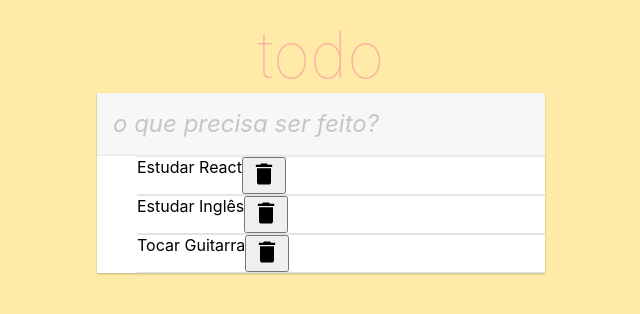
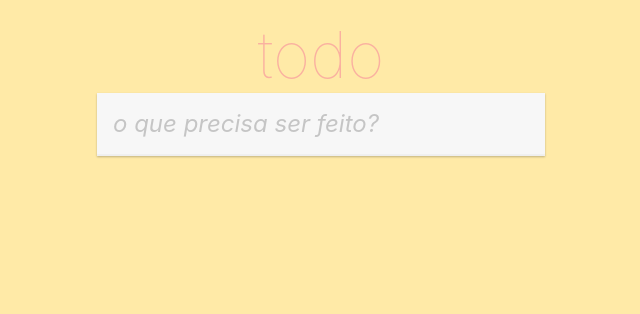
Before and after one commit to jonathanmeninezt/todo-list-de-tarefas-react, a React (Create React App) app: page / in a window 1280 px wide. Shown: the top 314 px of the page, without its empty margins (319-959 px from the left). Built offline with nearby package versions, Linux system fonts and the light colour scheme.

Commit message:
criação- setTodos/ const submit - gerar lista

```diff
--- a/src/App.css
+++ b/src/App.css
@@ -11,3 +11,24 @@ ul.todo-list li{
   border-top: 1px solid #dfe6e9;
   border-bottom: 1px solid #dfe6e9;
 }
+
+.todo{
+  flex: 1;
+  outline: none;
+  cursor: pointer;
+  font-size: 1.5rem;
+  word-break: break-all;
+  line-height: 1.2;
+  transition: color 0.3s;
+  padding: 15px 15px 17px 15px;
+
+}
+
+.remove{
+  background-color: transparent;
+  border: none;
+  color: #ff7675;
+  cursor: pointer;
+  outline: none;
+  width: 50%;
+}
--- a/src/App.js
+++ b/src/App.js
@@ -7,13 +7,9 @@ const App = () => {
   const ESCAPE_KEY = 27;
   const ENTER_KEY = 13;
 
-  const initialTodos = [
-    { id: 1, title: 'Estudar React', checked: false },
-    { id: 2, title: 'Estudar Inglês', checked: true },
-    { id: 3, title: 'Tocar Guitarra', checked: false },
-  ];
 
-  const [todos,] = useState(initialTodos);
+
+  const [todos, setTodos] = useState([]);
   const [value, setValue] = useState("");
 
   const erase = () => {
@@ -21,9 +17,16 @@ const App = () => {
   };
 
   const submit = () => {
-    console.log('submit', value);
+    setTodos([
+      ...todos,
+      {
+      id: new Date().getTime(),
+      title: value,
+      checked: false,
+      },
+    ]);
     erase();
-  }
+  };
 
   const onChange = (event) => {
     setValue(event.target.value);
@@ -54,7 +57,7 @@ const App = () => {
           {todos.map((todo) => (
             <li key={todo.id.toString()}>
               <span className="todo">{todo.title}</span>
-              <button type="button">
+              <button type="button" className="remove">
                 <MdDelete size={28} />
               </button>
             </li>
--- a/src/index.css
+++ b/src/index.css
@@ -32,6 +32,7 @@ textarea {
     'Ubuntu', 'Cantarell', 'Fira Sans', 'Droid Sans', 'Helvetica Neue',
     sans-serif;
   margin: 0;
+  padding: 0;
 }
 
 ol,
```
